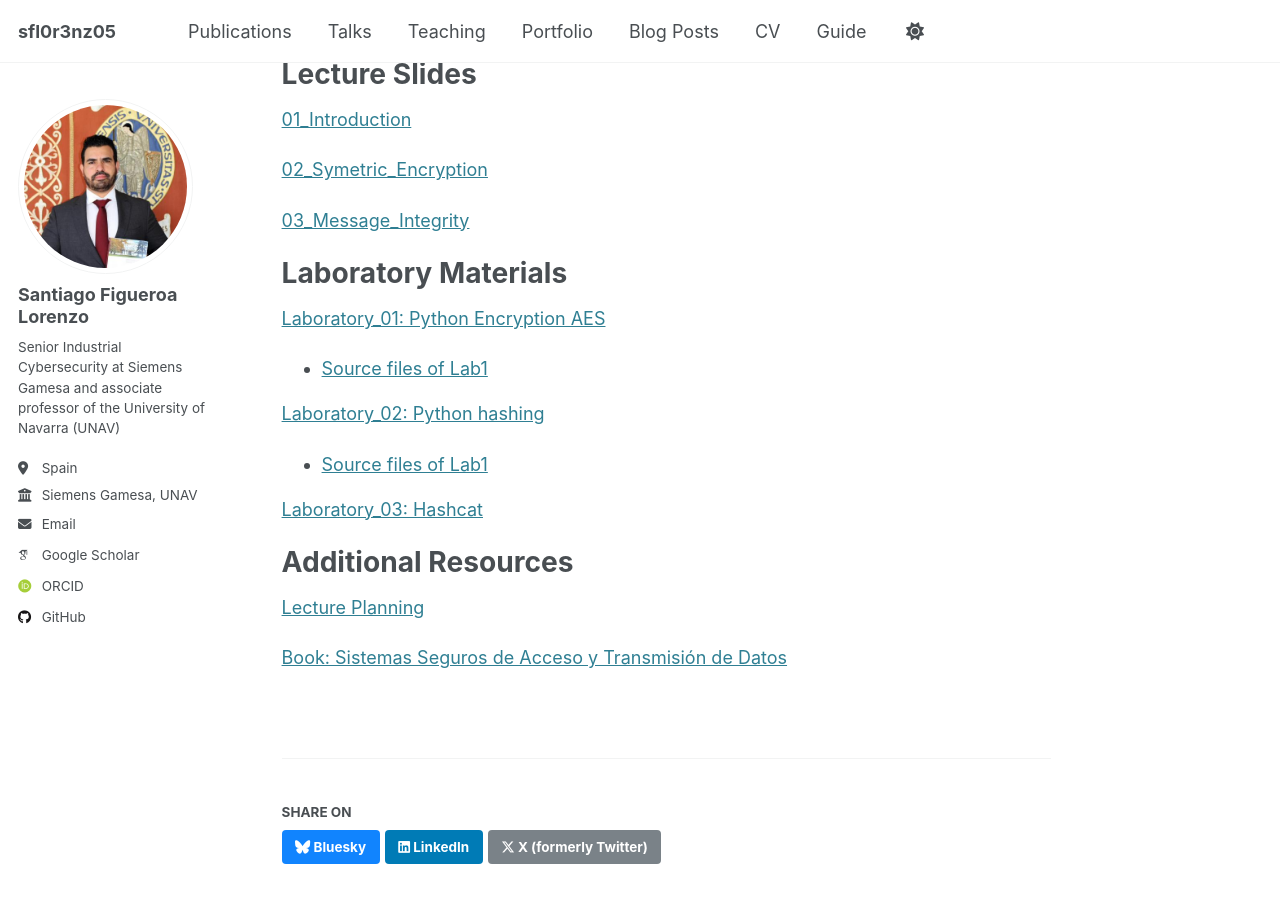
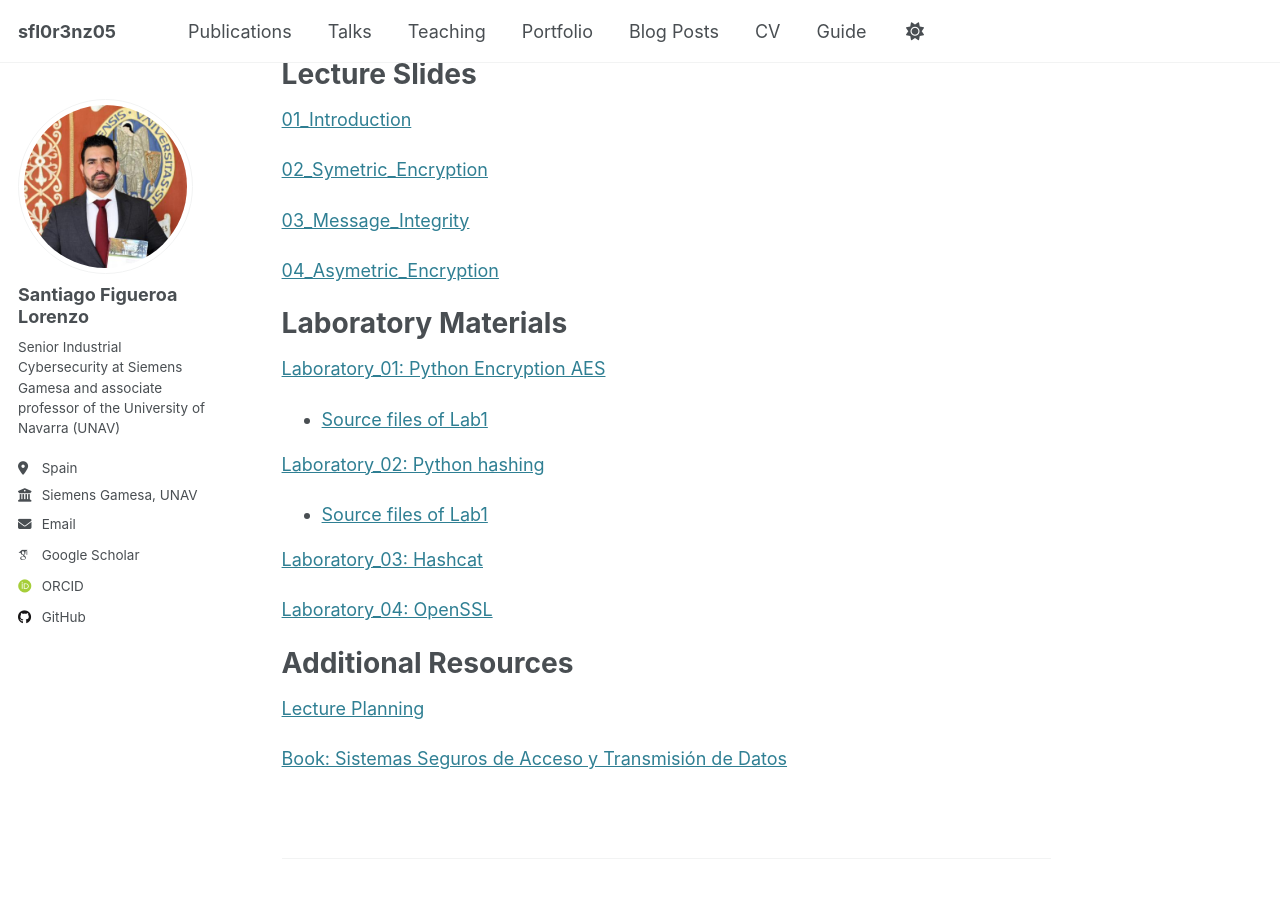
Before and after one commit to sfl0r3nz05/sfl0r3nz05.github.io, a Jekyll site: the page built from _teaching/2025-spring-1.md, in a window 1280 px wide and 900 px high, scrolled down 270 px. Built offline with Jekyll 4.4.1, drawn with Linux system fonts in a browser that asks for light colours; some web fonts are replaced.

Commit message:
update 04 Asymetric Encryption

```diff
--- a/_teaching/2025-spring-1.md
+++ b/_teaching/2025-spring-1.md
@@ -18,6 +18,8 @@ Lecture Slides
 
 [03_Message_Integrity](https://sfl0r3nz05.github.io/files/slides/03_MESSAGE_INTEGRITY.pdf)
 
+[04_Asymetric_Encryption](https://sfl0r3nz05.github.io/files/slides/04_ASYMETRIC_ENCRYPTION.pdf)
+
 Laboratory Materials
 ======
 
@@ -31,6 +33,9 @@ Laboratory Materials
 
 [Laboratory_03: Hashcat](https://sfl0r3nz05.github.io/files/labs/Laboratory_03.pdf)
 
+[Laboratory_04: OpenSSL](https://sfl0r3nz05.github.io/files/labs/Laboratory_04.pdf)
+
+
 Additional Resources
 ======
 
```
Also changed, not shown: 2 other files.
